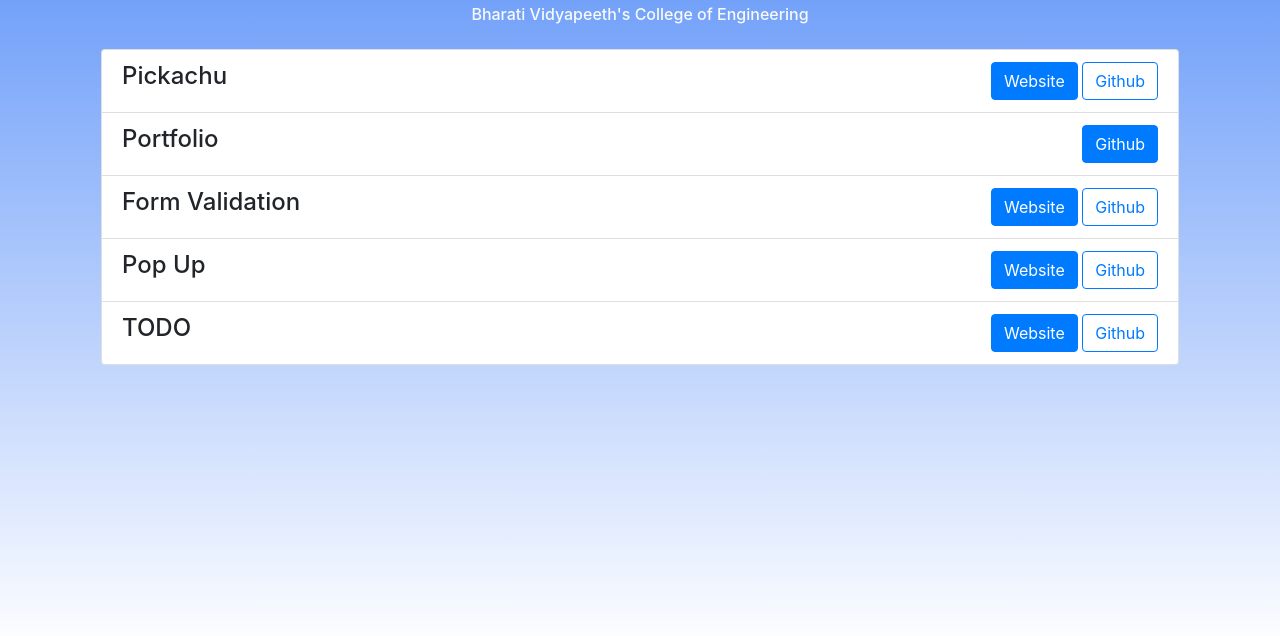
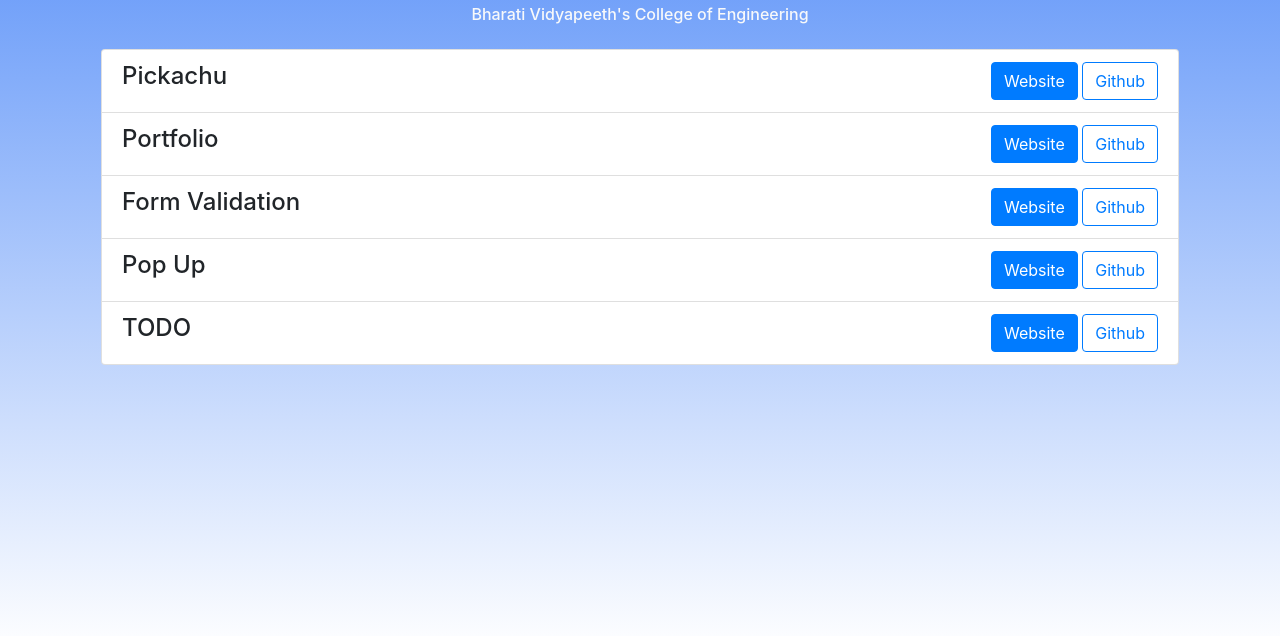
Before and after one commit to prachi255/Assignments.github.io, a plain HTML site: page index.html in a window 1280 px wide. Shown: the part 146-782 px from the top of the page. Drawn offline with nearby package versions, Linux system fonts and the light colour scheme; files that its build step writes are made by us from their sources.

Commit message:
Update index.html

```diff
--- a/index.html
+++ b/index.html
@@ -31,7 +31,7 @@
 
                     <li class="list-group-item d-flex justify-content-between align-items-center">
                         <h4>Portfolio</h4>
-                        <span><a class="btn btn-primary" href="./portfolio/index.html" href="https://github.com/prachi255/Assignments.github.io/tree/main/portfolio" role="button">Github</a></span>
+                        <span><a class="btn btn-primary" href="./portfolio/index.html" role="button">Website</a> <a class="btn btn-outline-primary"  href="https://github.com/prachi255/Assignments.github.io/tree/main/portfolio" role="button">Github</a></span>
                       </li>
 
 
```
